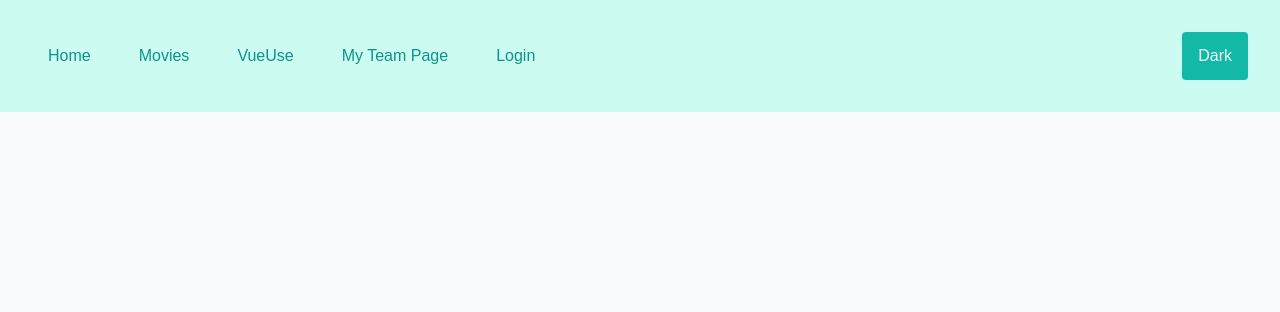
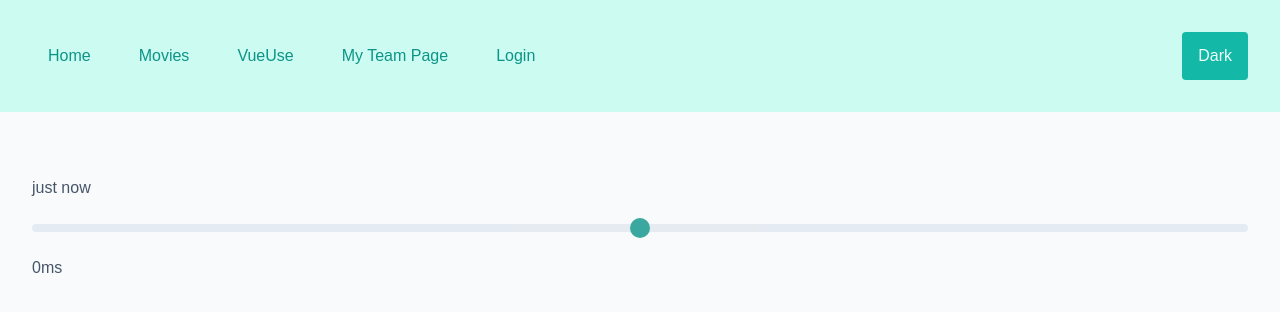
Before and after one commit to petrfaitl/nuxt-3-fundamentals-course, a Nuxt app: page /vueuse/components in a window 1280 px wide. Shown: the top 312 px of the page. Built offline with nearby package versions, Linux system fonts and the light colour scheme.

Commit message:
Adds transition and components page

```diff
--- /dev/null
+++ b/pages/vueuse/components.vue
@@ -0,0 +1,44 @@
+<script lang="ts" setup>
+import {timestamp, useTimeAgo} from "@vueuse/core";
+
+const slider = ref(0);
+const value = computed(()=> timestamp() + slider.value **3);
+const timeAgo = useTimeAgo(value);
+
+
+</script>
+
+<template>
+  <div class="flex flex-col gap-6">
+    {{timeAgo}}
+    <input v-model="slider" class=" opacity-80 hover:opacity-100 bg-slate-200 h-2 appearance-none rounded-full slider" type="range" min="-3800" max="3800"/>
+    {{slider**3}}ms
+
+<!--    <div class="max-w-lg w-[500px] mx-auto p-8">-->
+<!--      <details  class="bg-white dark:bg-slate-900 ring-1 ring-black/5 dark:ring-white/10 shadow-lg p-6 rounded-lg">-->
+<!--        <summary class="text-sm leading-6 text-slate-900 dark:text-white font-semibold select-none">-->
+<!--          Why do they call it Ovaltine?-->
+<!--        </summary>-->
+<!--        <div class="mt-3 text-sm leading-6 text-slate-600 dark:text-slate-400">-->
+<!--          <p>The mug is round. The jar is round. They should call it Roundtine.</p>-->
+<!--        </div>-->
+<!--      </details>-->
+<!--    </div>-->
+  </div>
+</template>
+
+<style scoped>
+.slider{
+  /*-webkit-appearance: none;*/
+}
+
+.slider::-webkit-slider-thumb {
+  -webkit-appearance: none;
+  appearance: none;
+  width: 1.3rem;
+  height: 1.3rem;
+  cursor: pointer;
+  border-radius: 50%;
+  @apply bg-teal-600;
+}
+</style>
--- /dev/null
+++ b/pages/vueuse/transition.vue
@@ -0,0 +1,35 @@
+<script lang="ts" setup>
+
+import {TransitionPresets, useTransition} from "@vueuse/core";
+
+
+const width = ref(0.1);
+const animatedWidth = useTransition(width, {transition:TransitionPresets.easeInCubic, duration:3000});
+
+const load = _ => {
+  width.value = 100;
+}
+
+const reset = _ => {
+  width.value = 0.1;
+}
+</script>
+
+<template>
+  <div>
+    <div class="flex gap-2">
+      <div class="bg-teal-500 h-4 bar"></div>
+      <div class="ml-auto">{{Math.floor(animatedWidth)}}</div>
+    </div>
+    <div class="flex gap-4">
+      <button @click="load" class="btn-submit">Load</button>
+      <button @click="reset" class="btn-submit">Reset</button>
+    </div>
+  </div>
+</template>
+
+<style scoped>
+.bar {
+  width: v-bind(animatedWidth+ "%");
+}
+</style>
```
